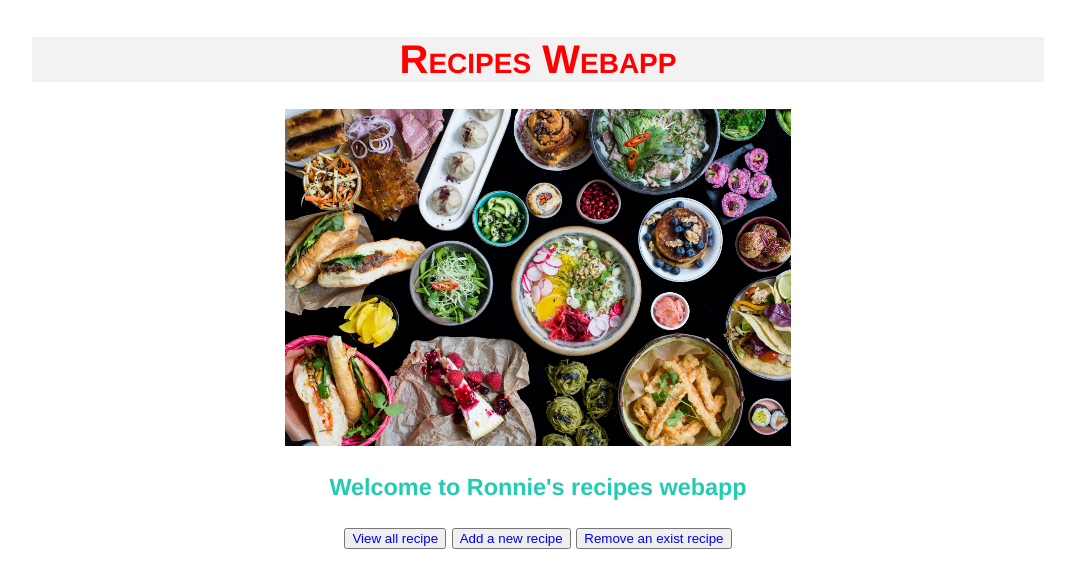
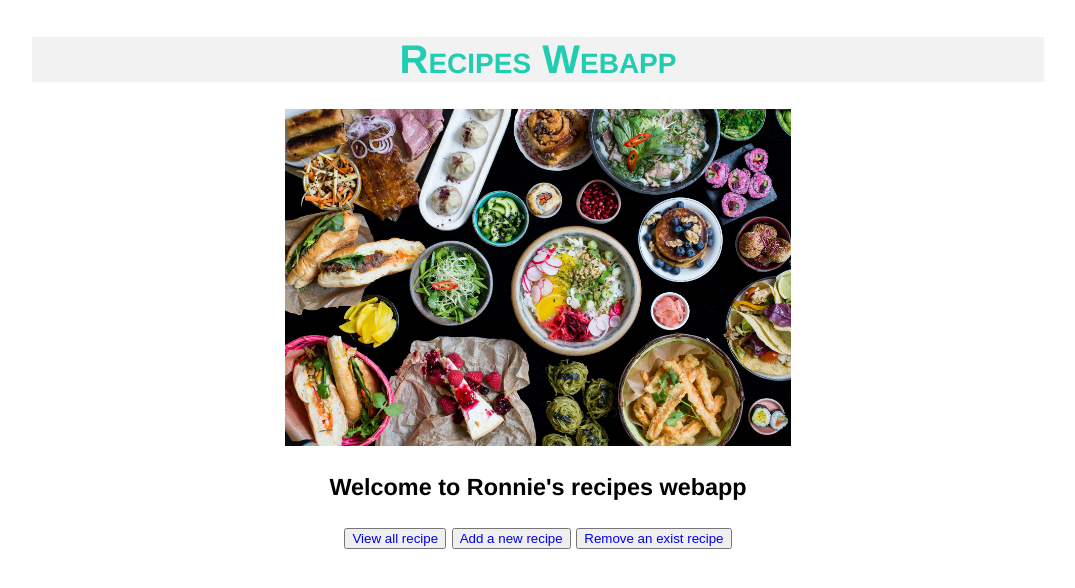
Before and after one commit to ronniesong0809/cs410c-Ronnie-Song, a Flask app: page / in a window 1280 px wide. Shown: the top 588 px of the page, without its empty margins (102-1177 px from the left). Run offline with Flask 2, Linux system fonts and the light colour scheme.

Commit message:
doc: update readme and change title color

```diff
--- a/final-project/static/stylesheet1.css
+++ b/final-project/static/stylesheet1.css
@@ -1,12 +1,12 @@
 body {
     font-family: "Helvetica", sans-serif;
     font-size: 20px;
-    color: #22CCB1;
+    color: black;
 }
 
 h1,
 h2 {
-    color: red;
+    color: #22CCB1;
 }
 
 table {
```
Also changed, not shown: final-project/README.md, final-project/recipes.db.
